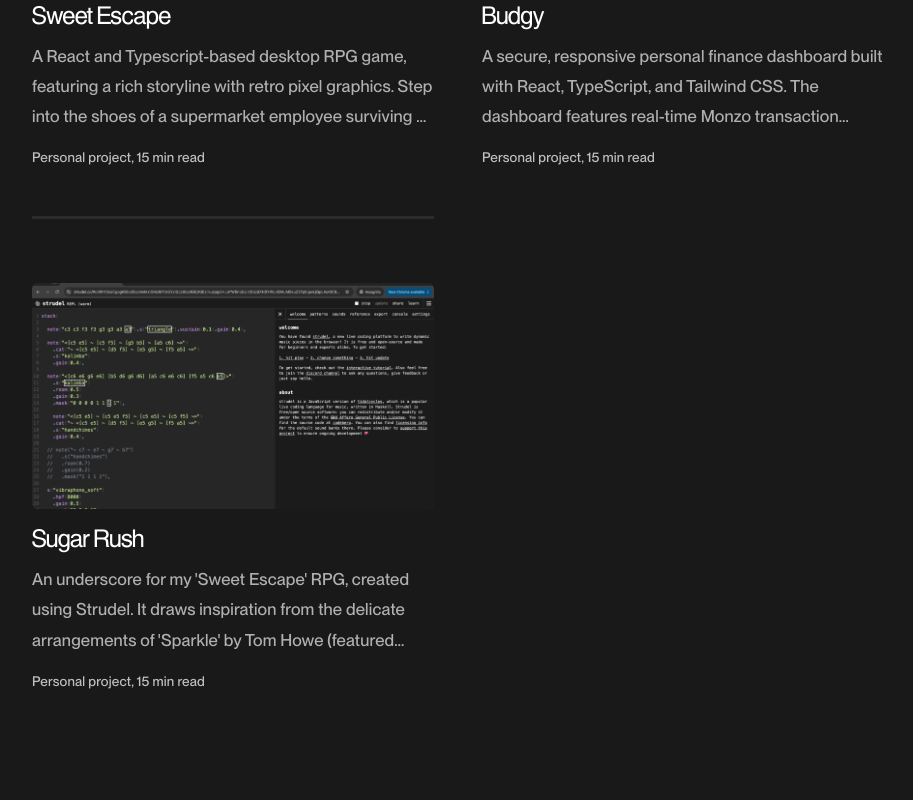
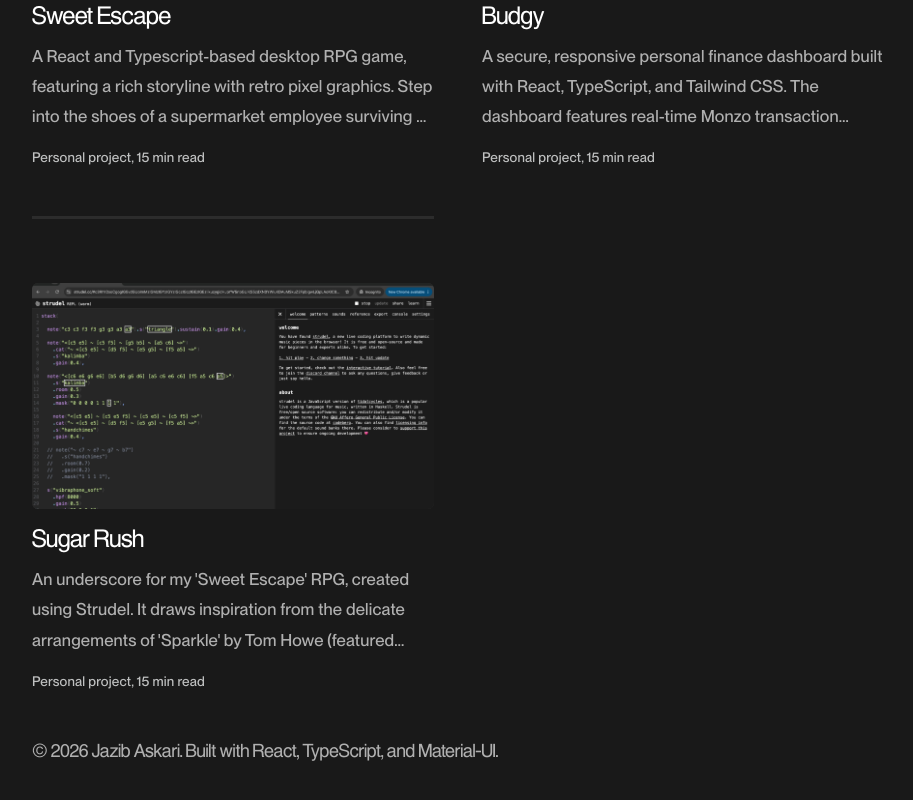
Before and after one commit to jazibaskari/jazib-askari, a React (Vite) app in the folder jazib-askari/: page /projects in a window 1280 px wide. Shown: the part 1228-2028 px from the top of the page, without its empty margins (182-1095 px from the left). Before the commit the page ends 1983 px from the top, so only its background shows below. Built offline with nearby package versions, Linux system fonts and the light colour scheme.

Commit message:
feat(disclaimer): add disclaimer to project pages

```diff
--- a/jazib-askari/src/components/projects/ProjectsArchivePage.tsx
+++ b/jazib-askari/src/components/projects/ProjectsArchivePage.tsx
@@ -10,6 +10,7 @@ import { useTheme } from "@mui/material";
 import { useState, useMemo } from "react";
 import { useNavigate } from "react-router-dom";
 import type { Project } from "../../types/project";
+import DisclaimerSection from "../disclaimer/DisclaimerSection";
 import ArrowBackIcon from "@mui/icons-material/ArrowBack";
 import CheckIcon from "@mui/icons-material/Check";
 import { projects } from "../../data/projects";
@@ -336,6 +337,9 @@ const ProjectsArchivePage = () => {
             <ProjectCard key={project.id} project={project} />
           ))}
         </Box>
+        <Box sx={{ mt: "auto" }}>
+          <DisclaimerSection />
+        </Box>
       </Container>
     </>
   );
```
